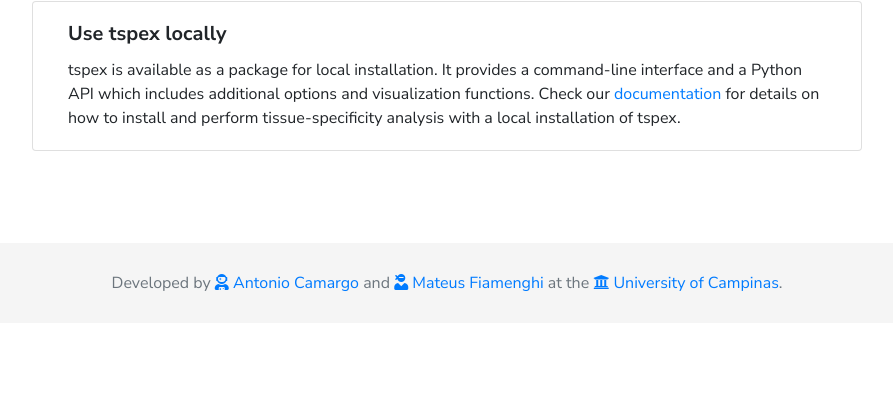
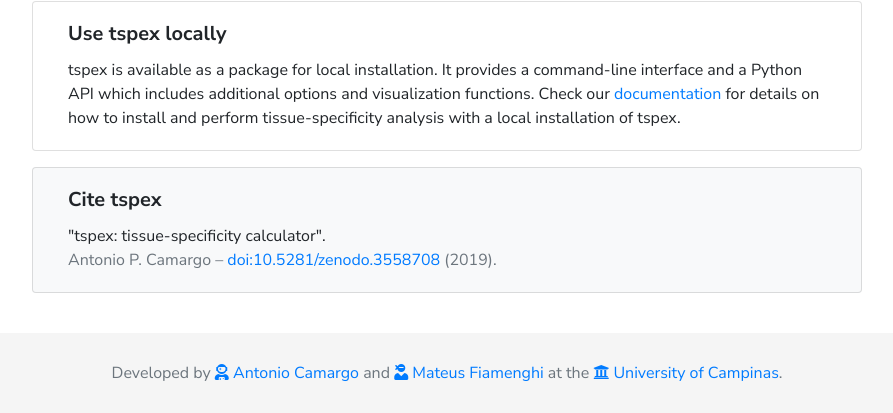
Before and after one commit to apcamargo/tspex-webapp, a Flask app: page / in a window 1280 px wide. Shown: the part 477-890 px from the top of the page, without its empty margins (193-1086 px from the left). Before the commit the page ends 769 px from the top, so only its background shows below. Run offline with Flask 2, Linux system fonts and the light colour scheme; parts of the project's set-up code (start-up, migrations or seed data) failed here and were passed over; some libraries are stand-ins or nearby versions.

Commit message:
Add citation

```diff
--- a/tspex-webapp/templates/index.html
+++ b/tspex-webapp/templates/index.html
@@ -63,5 +63,14 @@
       perform tissue-specificity analysis with a local installation of tspex.</p>
   </div>
 </div>
+<!-- Citation card -->
+<div class="card bg-light col-12" style="margin-bottom:1rem">
+  <div class="card-body">
+    <h5 class="card-title">Cite tspex</h5>
+    <p class="card-text" style="margin: 0px;">"tspex: tissue-specificity calculator".</p>
+    <p class="card-text text-muted">Antonio P. Camargo &ndash; <a
+        href="https://doi.org/10.5281/zenodo.3558708">doi:10.5281/zenodo.3558708</a> (2019).</p>
+  </div>
+</div>
 
 {% endblock content %}
```
